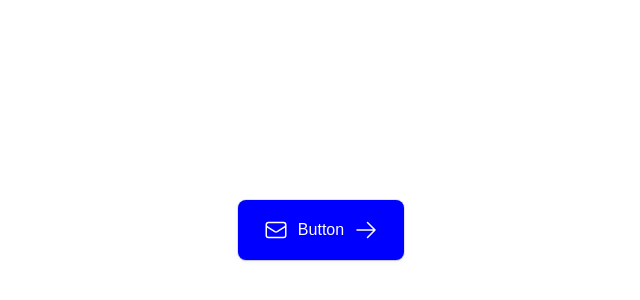
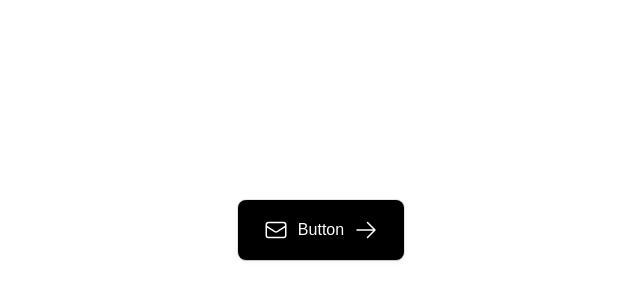
Before and after one commit to CappAlpha/train-next, a Next.js app: page / in a window 1280 px wide. Shown: the part 170-470 px from the top of the page, without its empty margins (319-959 px from the left). Built offline with nearby package versions, Linux system fonts and the light colour scheme.

Commit message:
union Prop color fix

```diff
--- a/src/app/feature/IndexPage/mock.ts
+++ b/src/app/feature/IndexPage/mock.ts
@@ -1,4 +1,4 @@
 export const button = {
   text: 'Button',
-  color: 'blue',
+  color: '',
 }
--- a/src/app/ui/Button/Button.tsx
+++ b/src/app/ui/Button/Button.tsx
@@ -7,14 +7,14 @@ import styles from './Button.module.scss';
 
 interface Props {
   text: string;
-  color: '' | 'red' | 'blue';
+  color: 'red' | 'blue';
   onClick: () => void;
 }
 
 export const Button: FC<Props> = ({ text, color, onClick }) => {
   return (
     <button className={cn(styles.root,
-      color !== '' && styles[`color_${color}`]
+      color && styles[`color_${color}`]
     )}
       onClick={onClick}>
       <Envelope className={styles.icon} />
```
